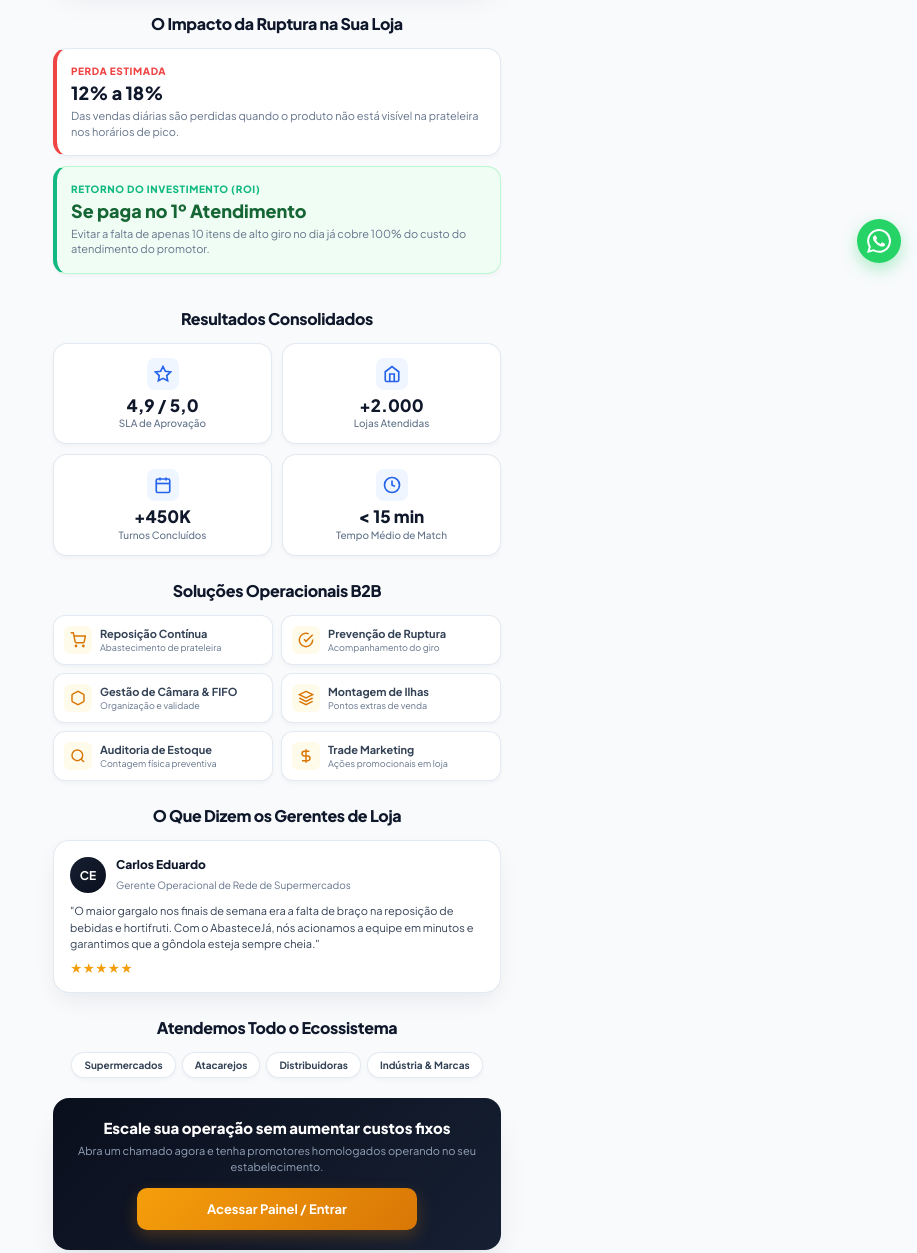
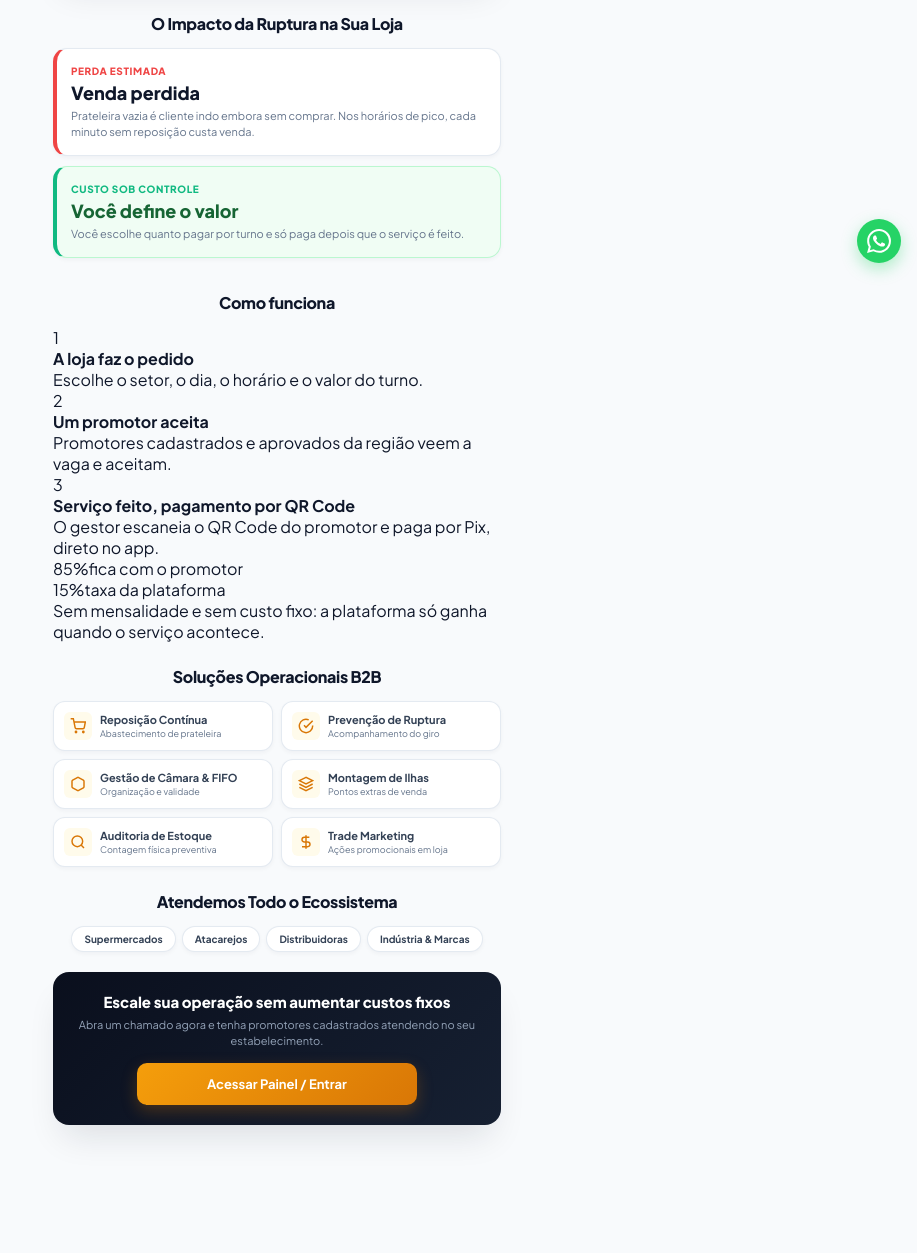
Before and after one commit to otaviooaugusto13-cyber/Abastece_J-, a plain HTML site: page landing.html in a window 1280 px wide. Shown: the part 521-1774 px from the top of the page, without its empty margins (363-1280 px from the left). After the commit the page ends 1706 px from the top, so only its background shows below. Drawn offline with Linux system fonts and the light colour scheme.

Commit message:
Update landing.html

```diff
--- a/landing.html
+++ b/landing.html
@@ -17,7 +17,7 @@
             <nav class="nav-links">
                 <a href="#roi-calculo">Métricas & ROI</a>
                 <a href="#solucoes">Soluções</a>
-                <a href="#depoimentos">Resultados</a>
+                <a href="#como-funciona">Como funciona</a>
             </nav>
             <a href="index.html" class="nav-btn-entrar">Acessar Painel</a>
         </div>
@@ -35,7 +35,7 @@
         <section class="hero-banner">
             <span class="hero-badge-tech">Plataforma B2B para o Varejo</span>
             <h1 class="hero-headline">Elimine a ruptura de gôndola e aumente o faturamento do seu supermercado</h1>
-            <p class="hero-subheadline">Conecte sua loja a promotores e repositores homologados sob demanda. Sem custo fixo de ociosidade.</p>
+            <p class="hero-subheadline">Conecte sua loja a promotores e repositores cadastrados sob demanda. Sem custo fixo.</p>
 
             <div class="hero-wave">
                 <svg viewBox="0 0 1200 120" preserveAspectRatio="none">
@@ -48,7 +48,7 @@
         <div class="card-overlap">
             <span class="card-tag">Operação On-Demand</span>
             <h2 class="card-title">Atendimento imediato para horários de pico e falta de equipe</h2>
-            <p class="card-desc">Chame repositores qualificados com check-in geolocalizado, controle de ponto digital e relatório fotográfico de gôndola.</p>
+            <p class="card-desc">Publique a vaga, acompanhe o pedido pelo app e pague por Pix com QR Code quando o serviço terminar.</p>
 
             <a href="index.html" class="btn-main">Solicitar Promotor / Acessar Painel</a>
             <a href="promotor.html" class="btn-sub">Sou Promotor / Quero me Cadastrar</a>
@@ -61,51 +61,31 @@
             <div class="roi-card-box">
                 <div class="roi-item border-highlight">
                     <span class="roi-tag red">Perda Estimada</span>
-                    <span class="roi-number">12% a 18%</span>
-                    <p class="roi-desc">Das vendas diárias são perdidas quando o produto não está visível na prateleira nos horários de pico.</p>
+                    <span class="roi-number">Venda perdida</span>
+                    <p class="roi-desc">Prateleira vazia é cliente indo embora sem comprar. Nos horários de pico, cada minuto sem reposição custa venda.</p>
                 </div>
 
                 <div class="roi-item green-bg">
-                    <span class="roi-tag green">Retorno do Investimento (ROI)</span>
-                    <span class="roi-number green-text">Se paga no 1º Atendimento</span>
-                    <p class="roi-desc">Evitar a falta de apenas 10 itens de alto giro no dia já cobre 100% do custo do atendimento do promotor.</p>
+                    <span class="roi-tag green">Custo sob controle</span>
+                    <span class="roi-number green-text">Você define o valor</span>
+                    <p class="roi-desc">Você escolhe quanto pagar por turno e só paga depois que o serviço é feito.</p>
                 </div>
             </div>
         </section>
 
-        <!-- MÉTRICAS DA PLATAFORMA -->
-        <section class="content-section">
-            <h2 class="section-title">Resultados Consolidados</h2>
-            <div class="stats-grid-mobile">
-                <div class="stat-card-box">
-                    <div class="stat-icon-circle">
-                        <svg width="18" height="18" viewBox="0 0 24 24" fill="none" stroke="currentColor" stroke-width="2.2"><polygon points="12 2 15.09 8.26 22 9.27 17 14.14 18.18 21.02 12 17.77 5.82 21.02 7 14.14 2 9.27 8.91 8.26 12 2"/></svg>
-                    </div>
-                    <span class="stat-val">4,9 / 5,0</span>
-                    <span class="stat-txt">SLA de Aprovação</span>
-                </div>
-                <div class="stat-card-box">
-                    <div class="stat-icon-circle">
-                        <svg width="18" height="18" viewBox="0 0 24 24" fill="none" stroke="currentColor" stroke-width="2.2"><path d="M3 9l9-7 9 7v11a2 2 0 0 1-2 2H5a2 2 0 0 1-2-2z"/><polyline points="9 22 9 12 15 12 15 22"/></svg>
-                    </div>
-                    <span class="stat-val">+2.000</span>
-                    <span class="stat-txt">Lojas Atendidas</span>
-                </div>
-                <div class="stat-card-box">
-                    <div class="stat-icon-circle">
-                        <svg width="18" height="18" viewBox="0 0 24 24" fill="none" stroke="currentColor" stroke-width="2.2"><rect x="3" y="4" width="18" height="18" rx="2"/><line x1="16" y1="2" x2="16" y2="6"/><line x1="8" y1="2" x2="8" y2="6"/><line x1="3" y1="10" x2="21" y2="10"/></svg>
-                    </div>
-                    <span class="stat-val">+450K</span>
-                    <span class="stat-txt">Turnos Concluídos</span>
-                </div>
-                <div class="stat-card-box">
-                    <div class="stat-icon-circle">
-                        <svg width="18" height="18" viewBox="0 0 24 24" fill="none" stroke="currentColor" stroke-width="2.2"><circle cx="12" cy="12" r="10"/><polyline points="12 6 12 12 16 14"/></svg>
-                    </div>
-                    <span class="stat-val">&lt; 15 min</span>
-                    <span class="stat-txt">Tempo Médio de Match</span>
-                </div>
+        <!-- COMO FUNCIONA -->
+        <section class="content-section" id="como-funciona">
+            <h2 class="section-title">Como funciona</h2>
+            <div class="how-list">
+                <div class="how-step"><span class="how-n">1</span><div><strong>A loja faz o pedido</strong><p>Escolhe o setor, o dia, o horário e o valor do turno.</p></div></div>
+                <div class="how-step"><span class="how-n">2</span><div><strong>Um promotor aceita</strong><p>Promotores cadastrados e aprovados da região veem a vaga e aceitam.</p></div></div>
+                <div class="how-step"><span class="how-n">3</span><div><strong>Serviço feito, pagamento por QR Code</strong><p>O gestor escaneia o QR Code do promotor e paga por Pix, direto no app.</p></div></div>
             </div>
+            <div class="split-box">
+                <div><span class="split-num">85%</span><span class="split-txt">fica com o promotor</span></div>
+                <div><span class="split-num alt">15%</span><span class="split-txt">taxa da plataforma</span></div>
+            </div>
+            <p class="split-note">Sem mensalidade e sem custo fixo: a plataforma só ganha quando o serviço acontece.</p>
         </section>
 
         <!-- SOLUÇÕES OPERACIONAIS B2B -->
@@ -174,22 +154,6 @@
             </div>
         </section>
 
-        <!-- DEPOIMENTOS PROVA SOCIAL -->
-        <section class="content-section" id="depoimentos" style="padding-top: 0;">
-            <h2 class="section-title">O Que Dizem os Gerentes de Loja</h2>
-            <div class="testimonial-card">
-                <div class="testimonial-header">
-                    <div class="testimonial-avatar">CE</div>
-                    <div>
-                        <h4 class="testimonial-name">Carlos Eduardo</h4>
-                        <span class="testimonial-role">Gerente Operacional de Rede de Supermercados</span>
-                    </div>
-                </div>
-                <p class="testimonial-text">"O maior gargalo nos finais de semana era a falta de braço na reposição de bebidas e hortifruti. Com o AbasteceJá, nós acionamos a equipe em minutos e garantimos que a gôndola esteja sempre cheia."</p>
-                <div class="testimonial-stars">★★★★★</div>
-            </div>
-        </section>
-
         <!-- PARCEIROS E FOOTER BANNER -->
         <section class="content-section" style="padding-top: 0; padding-bottom: 60px;">
             <h2 class="section-title">Atendemos Todo o Ecossistema</h2>
@@ -203,7 +167,7 @@
 
             <div class="footer-cta-box">
                 <h3>Escale sua operação sem aumentar custos fixos</h3>
-                <p>Abra um chamado agora e tenha promotores homologados operando no seu estabelecimento.</p>
+                <p>Abra um chamado agora e tenha promotores cadastrados atendendo no seu estabelecimento.</p>
                 <a href="index.html" class="btn-main" style="max-width: 280px; margin: 0 auto;">
                     Acessar Painel / Entrar
                 </a>
```
